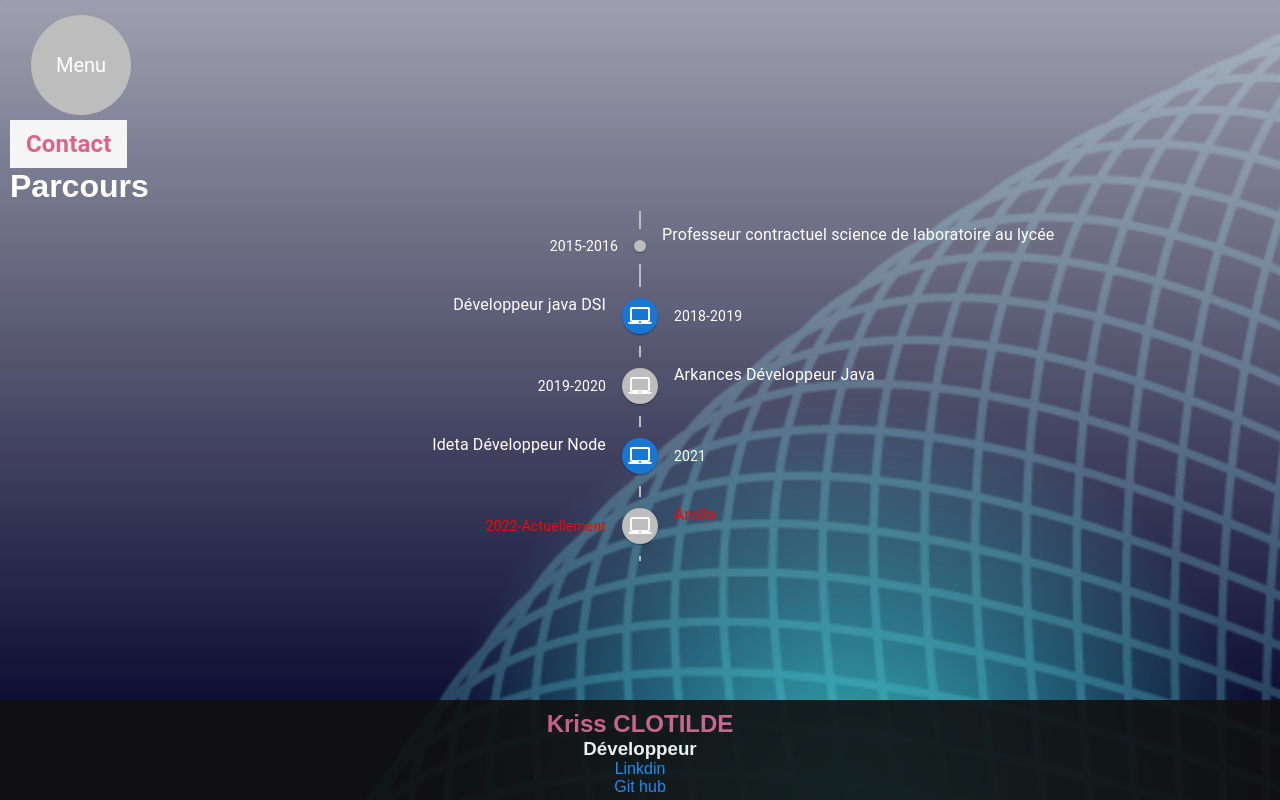
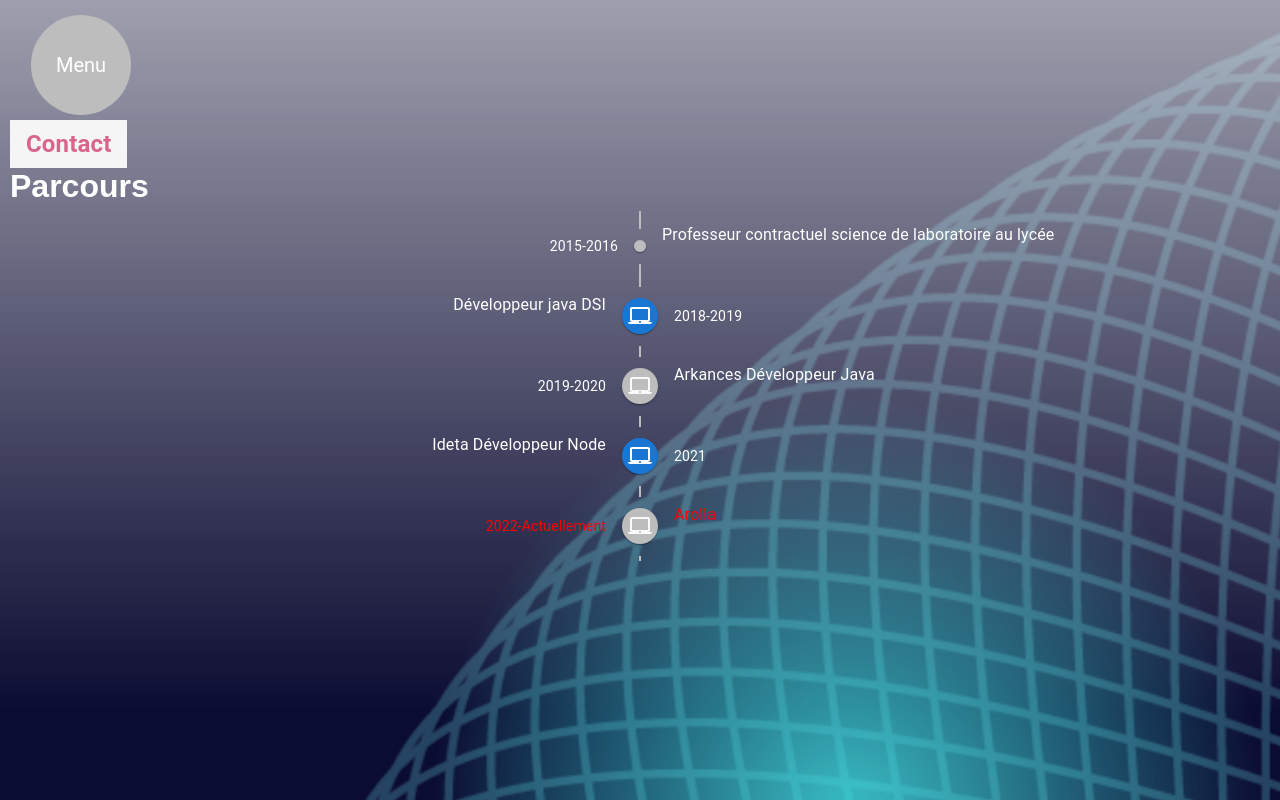
Before and after one commit to lion92/portfolio_2024_jour7, a React (Create React App) app: page /Parcours in a window 1280 px wide. Built offline with nearby package versions, Linux system fonts and the light colour scheme.

Commit message:
enlever le footer timeline

```diff
--- a/src/Component/Timeline.js
+++ b/src/Component/Timeline.js
@@ -127,7 +127,7 @@ export default function Temps() {
                 </Timeline>
 
             </div>
-            <Footer></Footer>
+
         </div>
     );
 }
```
